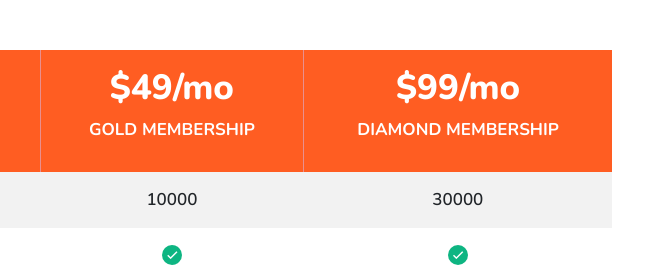
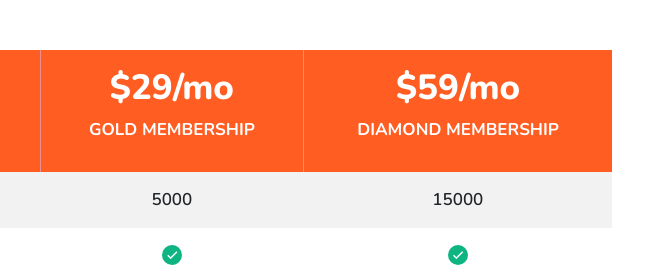
Before and after one commit to Cytra/DataDiggerFe, a Gatsby site: page /pricing in a window 1280 px wide. Shown: the part 445-723 px from the top of the page, 586-1238 px from the left. Built offline with nearby package versions, Linux system fonts and the light colour scheme; Gatsby itself is replaced by a stand-in of ours; no server answers.

Commit message:
updated pricing

```diff
--- a/src/components/MembershipLevels/MembershipLevels.js
+++ b/src/components/MembershipLevels/MembershipLevels.js
@@ -47,11 +47,11 @@ const MembershipLevels = () => {
                     <span className="title">Silver Membership</span>
                   </th>
                   <th>
-                    <span className="price">$49/mo</span>
+                    <span className="price">$29/mo</span>
                     <span className="title">Gold Membership</span>
                   </th>
                   <th>
-                    <span className="price">$99/mo</span>
+                    <span className="price">$59/mo</span>
                     <span className="title">Diamond Membership</span>
                   </th>
                 </tr>
@@ -61,8 +61,8 @@ const MembershipLevels = () => {
                 <tr>
                   <td>API Credits</td>
                   <td>500</td>
-                  <td>10000</td>
-                  <td>30000</td>
+                  <td>5000</td>
+                  <td>15000</td>
                 </tr>
 
                 <tr>
@@ -113,12 +113,12 @@ const MembershipLevels = () => {
                   </td>
                   <td>
 
-                    <Link to="#" className="select-btn" onClick={() => paymentFlow("price_1P9nnVCM7ZpocpvZUeqpozlA")}>
+                    <Link to="#" className="select-btn" onClick={() => paymentFlow("price_1PXpBhCM7ZpocpvZaNLtDCk4")}>
                       Get it now
                     </Link>
                   </td>
                   <td>
-                    <Link to="#" className="select-btn" onClick={() => paymentFlow("price_1P9no4CM7ZpocpvZIZI3w25O")}>
+                    <Link to="#" className="select-btn" onClick={() => paymentFlow("price_1PXpCMCM7ZpocpvZFvHfvBp8")}>
                       Get it now
                     </Link>
                   </td>
```
